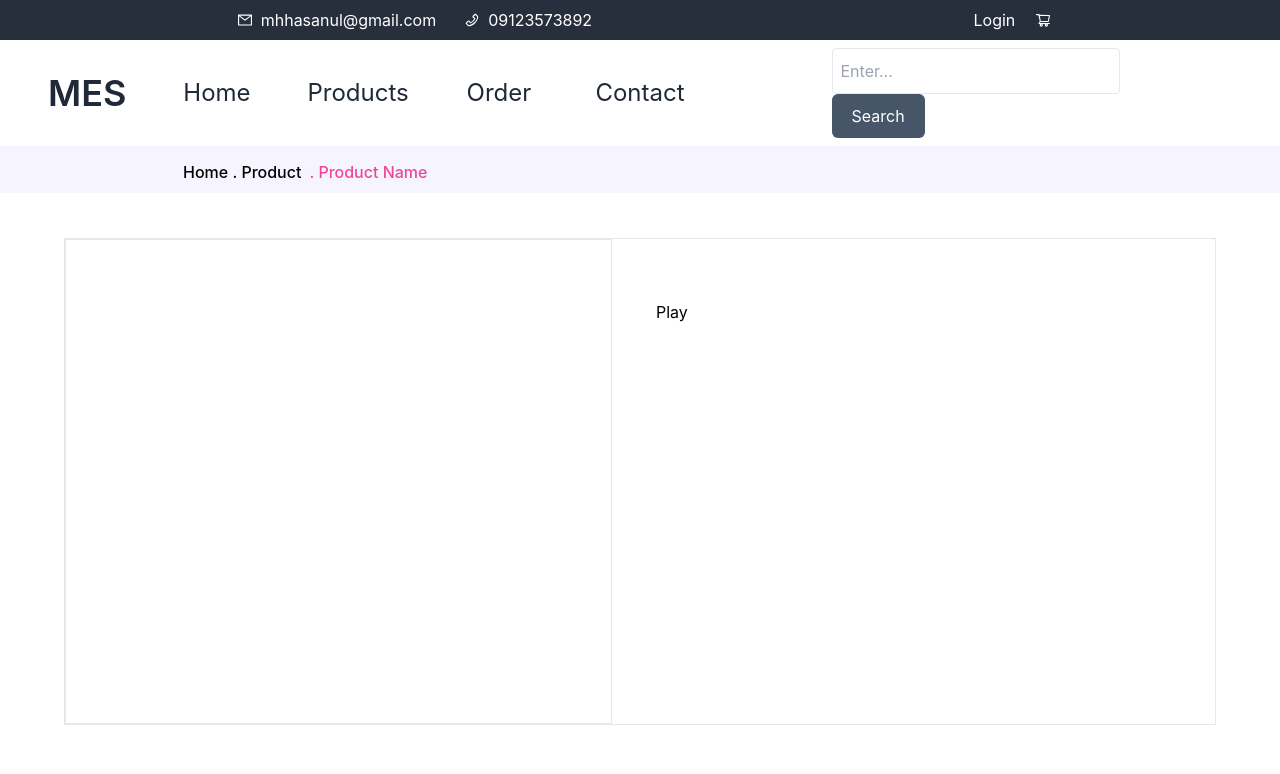
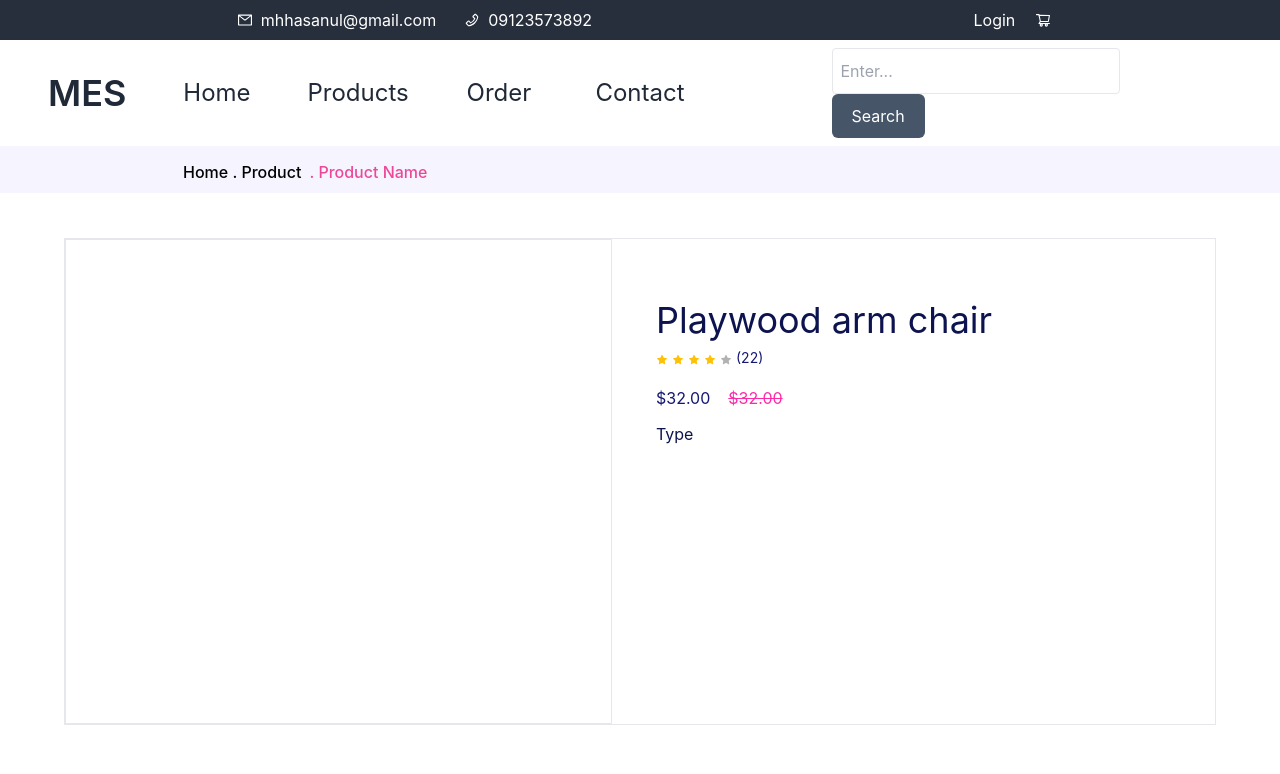
Before and after one commit to eNViDAT0001/WebMES, a React (Create React App) app: page /product in a window 1280 px wide. Shown: the top 774 px of the page. Built offline with nearby package versions, Linux system fonts and the light colour scheme.

Commit message:
lat lam tiep

```diff
--- a/src/components/Product/ProductDetail/ProductBasicInformation.js
+++ b/src/components/Product/ProductDetail/ProductBasicInformation.js
@@ -1,3 +1,8 @@
+import Rating from "react-rating"
+import starActive from '../../../assets/star.png'
+import starNotActive from '../../../assets/star_not.png'
+
+
 const ProductBasicInformation = () =>{
     return(
         <div className="mt-45px w-1152px h-487px border flex flex-row">
@@ -5,8 +10,26 @@ const ProductBasicInformation = () =>{
 
             </div>
             <div className="ml-11 mt-61px">
-                <h1>Play</h1>
+                <h1 className=" font-normal text-4xl text-purple-text-name-product-detail ">Playwood arm chair</h1>
+                <div className="flex flex-row mt-2">
+                    <Rating
+                        emptySymbol={<img src={starNotActive} alt="starDisable" className="w-3 h-3 mr-1" />}
+                        fullSymbol={<img src={starActive} alt="star" className="w-3 h-3 mr-1" />}
+                        initialRating = {4}
+                        readonly = {true}/>
+                    <h1 className="text-purple-text capitalize text-sm "> (22) </h1>
+                </div>
+                <div className="flex flex-row mt-14px text-base">
+                    <h1 className="mr-18px text-purple-text ">$32.00</h1>
+                    <h1 className=" text-pink-price-sale line-through">$32.00</h1>
+                </div>
+                <h1 className="mt-3 text-base text-purple-type-product-detail">Type</h1>
+
+
             </div>
+
+
+
         </div>
     )
 }
--- a/tailwind.config.js
+++ b/tailwind.config.js
@@ -14,6 +14,7 @@ module.exports = {
         '10px': '10px',
         '14px': '14px',
         '17px': '17px',
+        '18px': '18px',
         '25px': '25px',
         '27px': '27px',
         '45px': '45px',
@@ -23,6 +24,7 @@ module.exports = {
         '55px': '55px',
         '60px': '60px',
         '61px': '61px',
+        '69px': '69px',
         '100px': '100px',
         '183px': '183px',
         '200px':'200px',
@@ -45,9 +47,12 @@ module.exports = {
         'purple-text': '#151875',//purple
         'purple-text-2': '#3F509E',//purple
         'purple-name-product': '#111C85',
+        'purple-type-product-detail': '#0D134E',
         'purple-check-product-brand': '#603EFF',
         'yellow-check-rating-item': '#FFCC2E',
         'pink-price-sale': ' #FF2AAA',
+        //PRODUCT DETAIL
+        'purple-text-name-product-detail': '#0D134E',
 
       },
       fontFamily:{
```
